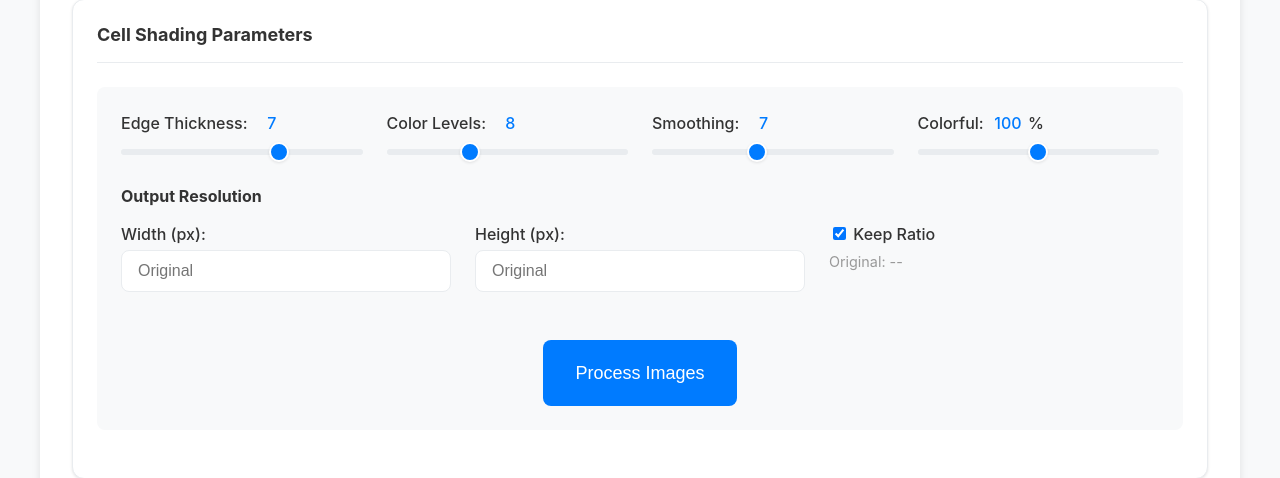
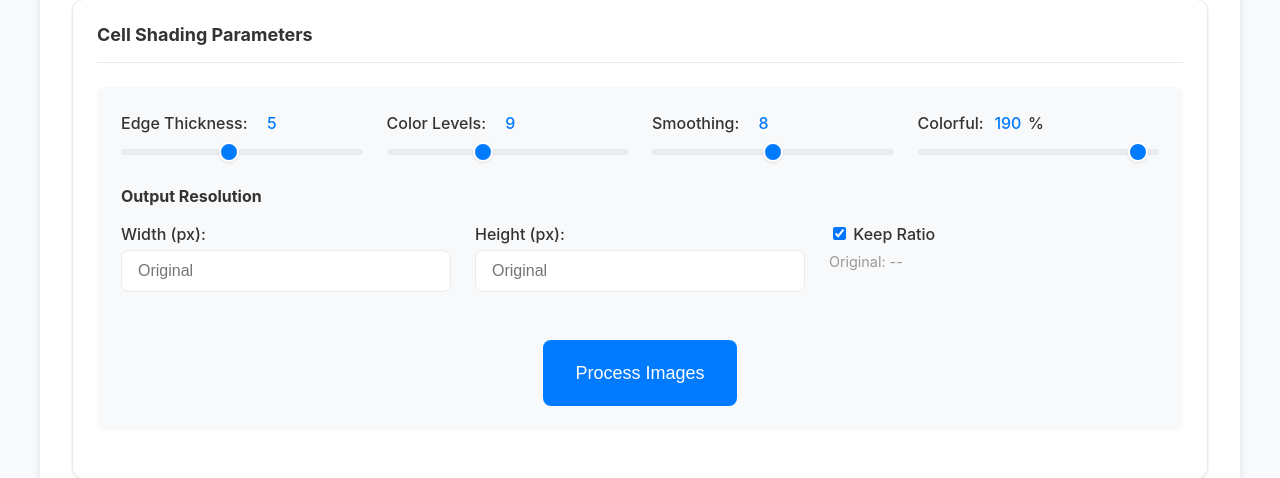
Before and after one commit to ScotterMonk/CellShader, a Flask app: page / in a window 1280 px wide. Shown: the part 1035-1513 px from the top of the page. Run offline with Flask 3, Linux system fonts and the light colour scheme; some libraries are stand-ins or nearby versions.

Commit message:
Update app configuration and templates.

```diff
--- a/app.py
+++ b/app.py
@@ -20,6 +20,7 @@ app.config['SECRET_KEY'] = 'cellshader-dev-key-change-in-production'
 app.config['MAX_CONTENT_LENGTH'] = 16 * 1024 * 1024  # 16MB max file size.
 app.config['UPLOAD_FOLDER'] = 'uploads'
 app.config['METADATA_FILE'] = 'uploads/images_metadata.json'
+app.config['CONFIG_FILE'] = 'config.json'
 
 # Allowed file extensions for image uploads.
 ALLOWED_EXTENSIONS = {'png', 'jpg', 'jpeg', 'gif', 'bmp', 'tiff'}
@@ -27,6 +28,42 @@ ALLOWED_EXTENSIONS = {'png', 'jpg', 'jpeg', 'gif', 'bmp', 'tiff'}
 # Configure logging.
 logging.basicConfig(level=logging.INFO)
 logger = logging.getLogger(__name__)
+
+# Global config variable.
+app_config = {}
+
+def load_app_config():
+    """Load application configuration from config.json file."""
+    global app_config
+    try:
+        if os.path.exists(app.config['CONFIG_FILE']):
+            with open(app.config['CONFIG_FILE'], 'r', encoding='utf-8') as f:
+                app_config = json.load(f)
+                logger.info("Application configuration loaded successfully")
+        else:
+            # Default configuration if file doesn't exist.
+            app_config = {
+                'default_subdirectory': 'cell-shaded',
+                'default_prefix': '',
+                'default_edge_thickness': 7,
+                'default_color_levels': 8,
+                'default_smoothing': 7,
+                'default_colorful': 1.0
+            }
+            logger.warning("Config file not found, using default configuration")
+        return app_config
+    except Exception as e:
+        logger.error(f"Error loading configuration: {str(e)}")
+        # Return default configuration on error.
+        app_config = {
+            'default_subdirectory': 'cell-shaded',
+            'default_prefix': '',
+            'default_edge_thickness': 7,
+            'default_color_levels': 8,
+            'default_smoothing': 7,
+            'default_colorful': 1.0
+        }
+        return app_config
 
 def allowed_file(filename):
     """Check if uploaded file has allowed extension."""
@@ -106,18 +143,19 @@ def create_cell_shaded_folder(original_path):
     """Create cell-shaded subfolder in the same directory as the original image."""
     try:
         directory = os.path.dirname(original_path)
-        cell_shaded_folder = os.path.join(directory, 'cell-shaded')
+        subdirectory_name = app_config.get('default_subdirectory', 'cell-shaded')
+        cell_shaded_folder = os.path.join(directory, subdirectory_name)
 
         if not os.path.exists(cell_shaded_folder):
             os.makedirs(cell_shaded_folder)
-            logger.info(f"Created cell-shaded folder: {cell_shaded_folder}")
+            logger.info(f"Created {subdirectory_name} folder: {cell_shaded_folder}")
 
         return cell_shaded_folder
     except Exception as e:
         logger.error(f"Error creating cell-shaded folder: {str(e)}")
         raise
 
-def apply_cell_shading(image_path, edge_thickness=7, color_levels=8, smoothing_amount=7, saturation_amount=1.0, target_width=None, target_height=None, keep_ratio=True):
+def apply_cell_shading(image_path, edge_thickness=None, color_levels=None, smoothing_amount=None, saturation_amount=None, target_width=None, target_height=None, keep_ratio=True):
     """
     Apply cell-shading effect to an image using OpenCV.
 
@@ -135,6 +173,16 @@ def apply_cell_shading(image_path, edge_thickness=7, color_levels=8, smoothing_a
         numpy.ndarray: Processed image as numpy array
     """
     try:
+        # Use config defaults if parameters not provided.
+        if edge_thickness is None:
+            edge_thickness = app_config.get('default_edge_thickness', 7)
+        if color_levels is None:
+            color_levels = app_config.get('default_color_levels', 8)
+        if smoothing_amount is None:
+            smoothing_amount = app_config.get('default_smoothing', 7)
+        if saturation_amount is None:
+            saturation_amount = app_config.get('default_colorful', 1.0)
+
         # Read the image.
         img = cv2.imread(image_path)
         if img is None:
@@ -243,9 +291,13 @@ def save_processed_image(processed_img, original_path, output_folder):
         original_filename = os.path.basename(original_path)
         name, ext = os.path.splitext(original_filename)
 
-        # Create output filename with timestamp.
+        # Create output filename with timestamp and prefix.
         timestamp = datetime.now().strftime("%Y%m%d_%H%M%S")
-        output_filename = f"{name}_cellshaded_{timestamp}{ext}"
+        prefix = app_config.get('default_prefix', '')
+        if prefix:
+            output_filename = f"{prefix}{name}_cellshaded_{timestamp}{ext}"
+        else:
+            output_filename = f"{name}_cellshaded_{timestamp}{ext}"
         output_path = os.path.join(output_folder, output_filename)
 
         # Save the processed image.
@@ -263,7 +315,7 @@ def save_processed_image(processed_img, original_path, output_folder):
 @app.route('/')
 def index():
     """Main page route - displays the image upload and processing interface."""
-    return render_template('index.html')
+    return render_template('index.html', config=app_config)
 
 @app.route('/api/images', methods=['GET'])
 def get_images():
@@ -385,11 +437,11 @@ def upload_file():
             flash('Invalid file type. Please upload PNG, JPG, JPEG, GIF, BMP, or TIFF files.')
             return redirect(request.url)
 
-        # Get processing parameters from form.
-        edge_thickness = int(request.form.get('edge_thickness', 7))
-        color_levels = int(request.form.get('color_levels', 8))
-        smoothing_amount = int(request.form.get('smoothing_amount', 7))
-        saturation_amount = float(request.form.get('saturation_amount', 1.0))
+        # Get processing parameters from form with config defaults.
+        edge_thickness = int(request.form.get('edge_thickness', app_config.get('default_edge_thickness', 7)))
+        color_levels = int(request.form.get('color_levels', app_config.get('default_color_levels', 8)))
+        smoothing_amount = int(request.form.get('smoothing_amount', app_config.get('default_smoothing', 7)))
+        saturation_amount = float(request.form.get('saturation_amount', app_config.get('default_colorful', 1.0)))
 
         # Get sizing parameters from form.
         target_width = request.form.get('target_width')
@@ -581,6 +633,9 @@ def file_too_large(error):
     }), 413
 
 if __name__ == '__main__':
+    # Load application configuration.
+    load_app_config()
+
     # Create necessary directories.
     create_upload_folder()
 
--- /dev/null
+++ b/config.json
@@ -0,0 +1,8 @@
+{
+    "default_subdirectory": "cell-shaded",
+    "default_prefix": "",
+    "default_edge_thickness": 5,
+    "default_color_levels": 9,
+    "default_smoothing": 8,
+    "default_colorful": 1.9
+}
--- a/templates/index.html
+++ b/templates/index.html
@@ -80,23 +80,23 @@
             <div class="controls-section">
                 <div class="grid grid-4">
                     <div class="slider-container">
-                        <label class="form-label">Edge Thickness: <span class="slider-value" id="edgeValue">7</span></label>
-                        <input type="range" id="edgeThickness" class="slider" min="1" max="10" value="7">
+                        <label class="form-label">Edge Thickness: <span class="slider-value" id="edgeValue">{{ config.get('default_edge_thickness', 7) }}</span></label>
+                        <input type="range" id="edgeThickness" class="slider" min="1" max="10" value="{{ config.get('default_edge_thickness', 7) }}">
                     </div>
 
                     <div class="slider-container">
-                        <label class="form-label">Color Levels: <span class="slider-value" id="colorValue">8</span></label>
-                        <input type="range" id="colorLevels" class="slider" min="2" max="20" value="8">
+                        <label class="form-label">Color Levels: <span class="slider-value" id="colorValue">{{ config.get('default_color_levels', 8) }}</span></label>
+                        <input type="range" id="colorLevels" class="slider" min="2" max="20" value="{{ config.get('default_color_levels', 8) }}">
                     </div>
 
                     <div class="slider-container">
-                        <label class="form-label">Smoothing: <span class="slider-value" id="smoothingValue">7</span></label>
-                        <input type="range" id="smoothingAmount" class="slider" min="1" max="15" value="7">
+                        <label class="form-label">Smoothing: <span class="slider-value" id="smoothingValue">{{ config.get('default_smoothing', 7) }}</span></label>
+                        <input type="range" id="smoothingAmount" class="slider" min="1" max="15" value="{{ config.get('default_smoothing', 7) }}">
                     </div>
 
                     <div class="slider-container">
-                        <label class="form-label">Colorful: <span class="slider-value" id="saturationValue">100</span>%</label>
-                        <input type="range" id="saturationAmount" class="slider" min="0" max="200" value="100">
+                        <label class="form-label">Colorful: <span class="slider-value" id="saturationValue">{{ (config.get('default_colorful', 1.0) * 100) | int }}</span>%</label>
+                        <input type="range" id="saturationAmount" class="slider" min="0" max="200" value="{{ (config.get('default_colorful', 1.0) * 100) | int }}">
                     </div>
                 </div>
 
```
